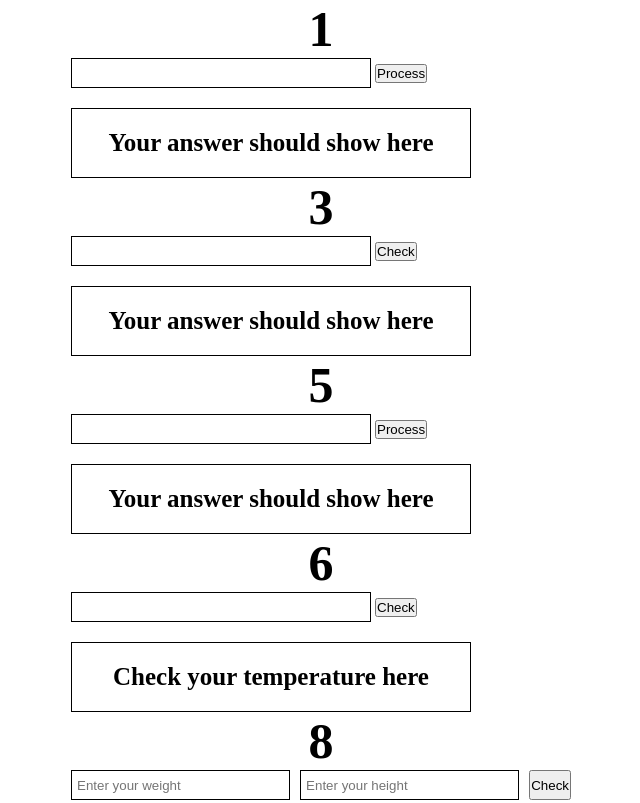
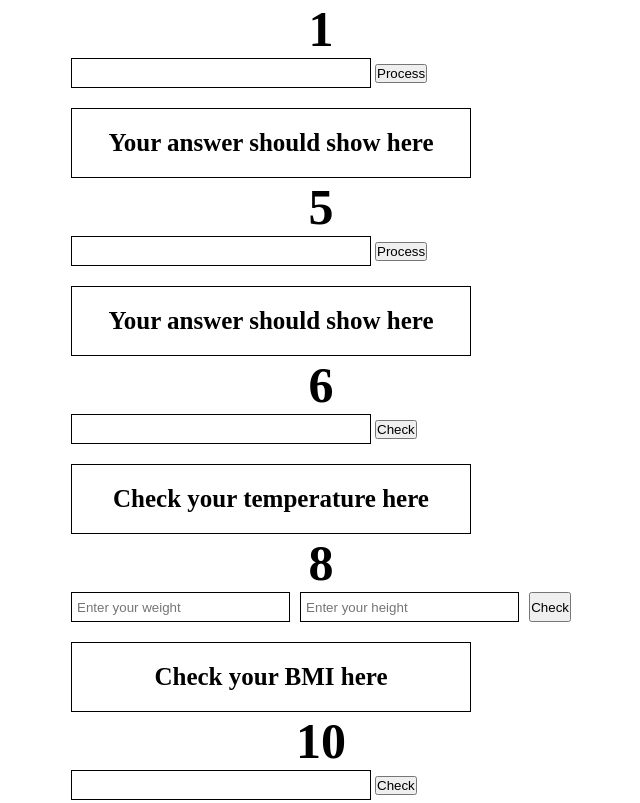
Before and after one commit to koladeFaith/Conditional-statement, a plain HTML site: page index.html in a window 1280 px wide. Shown: the top 803 px of the page, without its empty margins (319-959 px from the left). Drawn offline with Linux system fonts and the light colour scheme.

Commit message:
Conditional statement completed

```diff
--- a/index.html
+++ b/index.html
@@ -14,11 +14,7 @@
     <div class="showAnswer" id="addressAns">Your answer should show here</div>
     <!-- QUESTION 2 -->
 
-    <!-- QUESTION 3 -->
-    <h1>3</h1>
-    <input type="text" class="inputStyle" id="spaceAdjust" />
-    <button onclick="processNoSpace()">Check</button>
-    <div class="showAnswer" id="noSpaceAns">Your answer should show here</div>
+
     <!-- QUESTION 5 -->
     <h1>5</h1>
     <input type="number" class="inputStyle" id="discount" />
--- a/script.js
+++ b/script.js
@@ -4,15 +4,7 @@ function process() {
 
   addressAns.innerText = customerAddress.toLowerCase();
 }
-// QUESTION 3
-function processNoSpace() {
-  if (spaceAdjust.value == "") {
-    alert("This cannot be Empty");
-  } else {
-    let text = spaceAdjust.value.trim();
-    noSpaceAns.innerHTML = text;
-  }
-}
+
 // QUESTION 5
 function discountCal() {
   var evenNo = discount.value;
```
